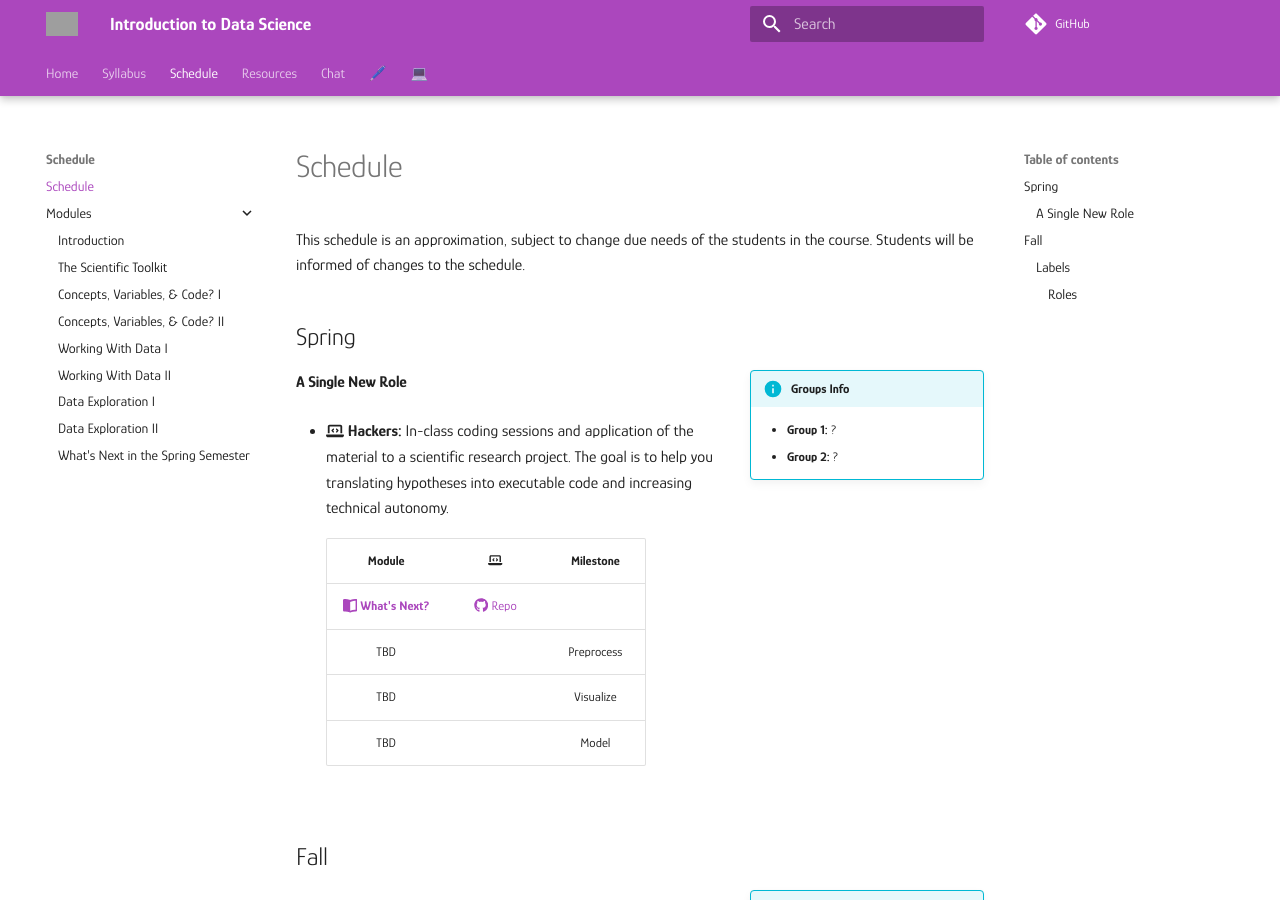
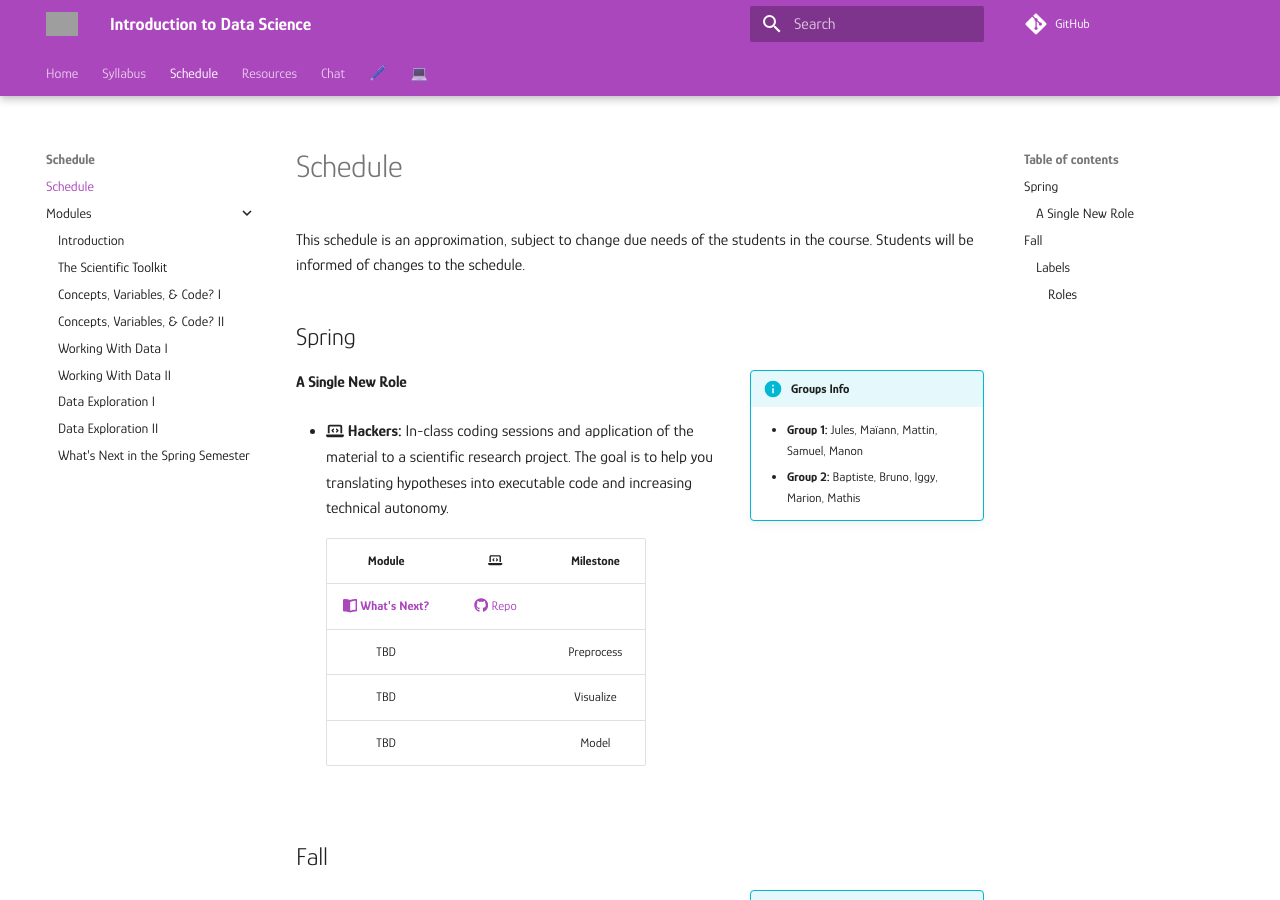
Before and after one commit to mickaeltemporao/itds, an MkDocs documentation site: the page built from docs/schedule.md, in a window 1280 px wide and 900 px high. Built offline with MkDocs 1.6.1 and Material for MkDocs 9.7.7, drawn with Linux system fonts in a browser that asks for light colours; comment, search, counter and statistics services are not loaded; grey boxes are pictures that could not be loaded.

Commit message:
updating groups

```diff
--- a/docs/schedule.md
+++ b/docs/schedule.md
@@ -4,8 +4,8 @@ This schedule is an approximation, subject to change due needs of the students i
 
 ## Spring
 !!! info inline end "Groups Info"
-    - **Group 1:** ?
-    - **Group 2:** ?
+    - **Group 1:** Jules, Maïann, Mattin, Samuel, Manon
+    - **Group 2:** Baptiste, Bruno, Iggy, Marion, Mathis
 
 #### A Single New Role
 * **:fontawesome-solid-laptop-code: Hackers:** In-class coding sessions and application of the material to a scientific research project. The goal is to help you translating hypotheses into executable code and increasing technical autonomy.
```
